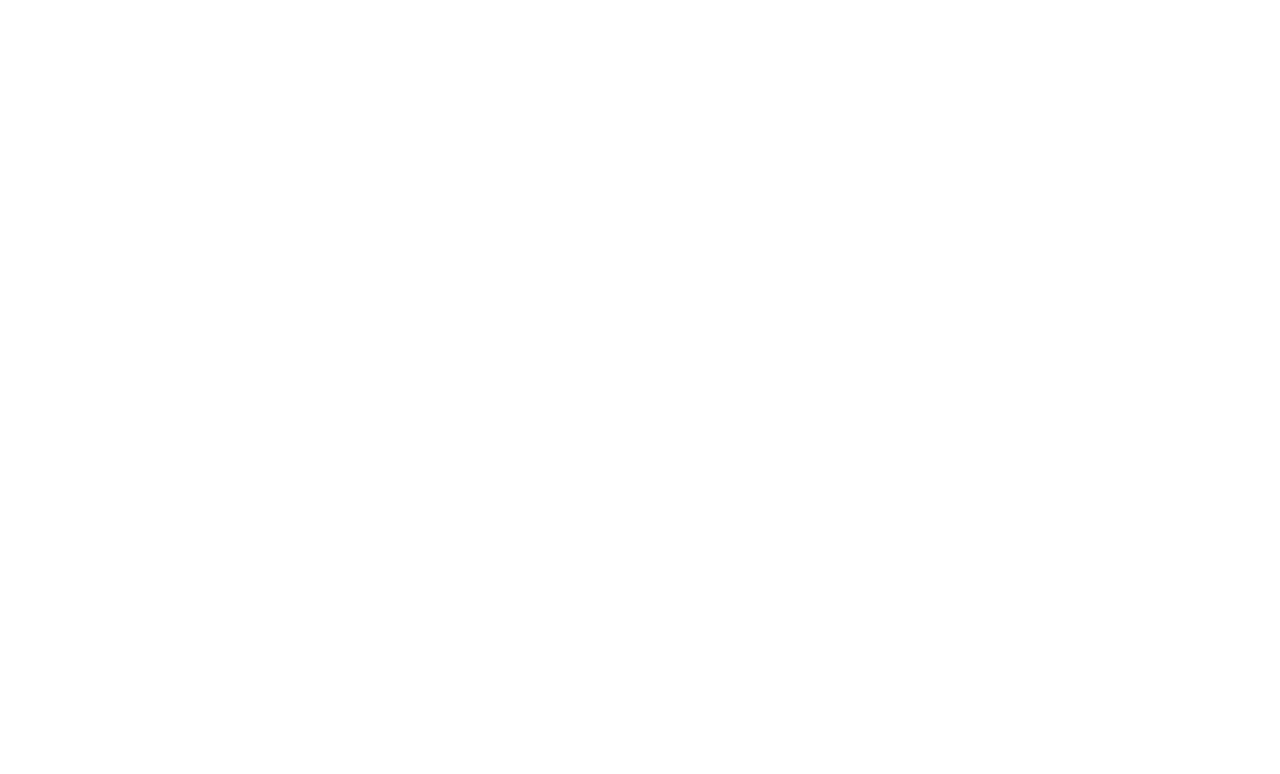
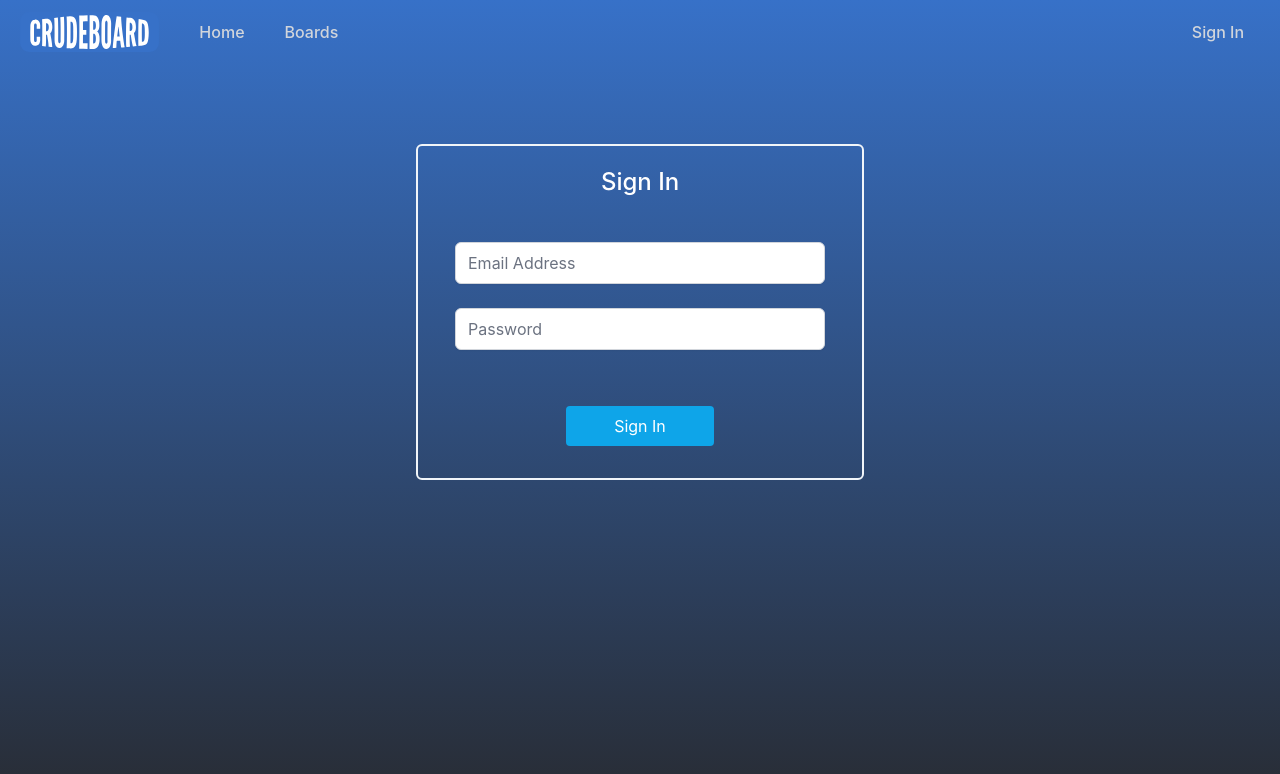
Before and after one commit to digaji/CrudeBoard, a React (Create React App) app: page /sign-in in a window 1280 px wide. Before the commit this address had no page. Shown: the top 774 px of the page. Built offline with nearby package versions, Linux system fonts and the light colour scheme.

Commit message:
Implemented sign in page and changed to tsx

```diff
--- a/src/App.tsx
+++ b/src/App.tsx
@@ -1,17 +1,24 @@
-import { Route, Routes } from 'react-router-dom';
-import Home from './pages/Home';
-import './App.css';
+import { Route, Routes } from "react-router-dom";
+import Navbar from "./common/Navbar";
+import Home from "./pages/Home";
+import SignIn from "./pages/SignIn";
+import "./App.css";
 
-function App():JSX.Element {
+export default function App(): JSX.Element {
   return (
     <Routes>
       <Route path="/" element={
-        <div>
+        <div className="min-h-screen bg-gradient-to-b from-crude-blue to-crude-darkBlue">
+          <Navbar />
           <Home />
+        </div>
+      } />
+      <Route path="/sign-in" element={
+        <div className="min-h-screen bg-gradient-to-b from-crude-blue to-crude-darkBlue">
+          <Navbar />
+          <SignIn />
         </div>
       } />
     </Routes>
   );
 }
-
-export default App;
--- /dev/null
+++ b/src/common/InputBox.tsx
@@ -0,0 +1,16 @@
+export default function InputBox(props: { type: string, placeholder: string, name: string, id: string }): JSX.Element {
+  return (
+    <input type={props.type}
+    className="form-input
+    block
+    w-5/6
+    mx-auto
+    rounded-md
+    border-gray-300
+    shadow-sm
+    focus:border-sky-300 focus:ring focus:ring-sky-200 focus:ring-opacity-50"
+    name={props.name}
+    id={props.id}
+    placeholder={props.placeholder} />
+  )
+}
--- a/src/common/Navbar.jsx
+++ /dev/null
@@ -1,26 +0,0 @@
-import logo from "../assets/crudeboard-logo.svg";
-
-export default function Navbar() {
-  return (
-    <nav className="bg-crude-blue border-gray-200 px-5 py-3 font-medium">
-      <div className="container flex flex-wrap justify-between items-center mx-auto">
-        <div className="flex">
-          <img src={logo} className="h-10" alt="logo" />
-          <ul className="flex flex-row space-x-2">
-            <li>
-              <a href="/" className="block py-2 pr-4 pl-10 text-gray-300 border-0 border-gray-100 hover:bg-transparent hover:text-white" aria-current="page">Home</a>
-            </li>
-            <li>
-              <a href="/boards" className="block py-2 px-4 text-gray-300 border-0 border-gray-100 hover:bg-transparent hover:text-white">Boards</a>
-            </li>
-          </ul>
-        </div>
-        <ul className="flex flex-row space-x-2">
-          <li>
-            <a href="/" className="block py-2 px-4 text-gray-300 border-0 border-gray-100 hover:bg-transparent hover:text-white">Log Out</a>
-          </li>
-        </ul>
-      </div>
-    </nav>
-  );
-}
--- /dev/null
+++ b/src/common/Navbar.tsx
@@ -0,0 +1,32 @@
+import logo from "../assets/crudeboard-logo.svg";
+
+export default function Navbar(): JSX.Element {
+  return (
+    <nav className="border-gray-200 bg-transparent px-5 py-3 font-medium">
+      <div className="container mx-auto flex flex-wrap items-center justify-between">
+        <div className="flex">
+          <img src={logo} className="h-10" alt="logo" />
+          <ul className="flex flex-row space-x-2">
+            <li>
+              <a href="/" className="block border-0 border-gray-100 py-2 pr-4 pl-10 text-gray-300 hover:bg-transparent hover:text-white" aria-current="page">
+                Home
+              </a>
+            </li>
+            <li>
+              <a href="/boards" className="block border-0 border-gray-100 py-2 px-4 text-gray-300 hover:bg-transparent hover:text-white">
+                Boards
+              </a>
+            </li>
+          </ul>
+        </div>
+        <ul className="flex flex-row space-x-2">
+          <li>
+            <a href="/sign-in" className="block border-0 border-gray-100 py-2 px-4 text-gray-300 hover:bg-transparent hover:text-white">
+              Sign In
+            </a>
+          </li>
+        </ul>
+      </div>
+    </nav>
+  );
+}
--- a/src/pages/Home.jsx
+++ /dev/null
@@ -1,24 +0,0 @@
-import logo from "../assets/crudeboard-logo.svg";
-import Navbar from "../common/Navbar";
-
-export default function Home() {
-  return (
-    <div className="text-center">
-      <Navbar />
-      <header className="bg-[#282c34] min-h-screen flex flex-col items-center justify-center text-white text-3xl">
-        <img src={logo} className="h-[20vmin] pointer-events-none" alt="logo"/>
-        <p>
-          Edit <code>src/App.tsx</code> and save to reload.
-        </p>
-        <a
-          className="underline text-sky-300"
-          href="https://reactjs.org"
-          target="_blank"
-          rel="noopener noreferrer"
-        >
-          Learn React
-        </a>
-      </header>
-    </div>
-  );
-}
--- /dev/null
+++ b/src/pages/Home.tsx
@@ -0,0 +1,7 @@
+export default function Home(): JSX.Element {
+  return (
+    <div>
+      <div className="flex flex-col items-center justify-center text-3xl text-white"></div>
+    </div>
+  );
+}
--- /dev/null
+++ b/src/pages/SignIn.tsx
@@ -0,0 +1,18 @@
+import InputBox from "../common/InputBox";
+
+export default function SignIn(): JSX.Element {
+  return (
+    <div className="mt-[5rem]">
+      <form action="" className="mx-auto grid max-w-md grid-cols-1 gap-6 rounded-md border-2 border-slate-100">
+        <h1 className="my-5 text-center text-2xl font-medium text-white">Sign In</h1>
+        <InputBox type="text" name="email" id="email" placeholder="Email Address" />
+        <InputBox type="password" name="password" id="password" placeholder="Password" />
+        <input
+          type="submit"
+          value="Sign In"
+          className="my-8 mx-auto w-2/6 cursor-pointer rounded bg-sky-500 p-2 text-white hover:bg-sky-600 active:bg-sky-700"
+        />
+      </form>
+    </div>
+  );
+}
```
